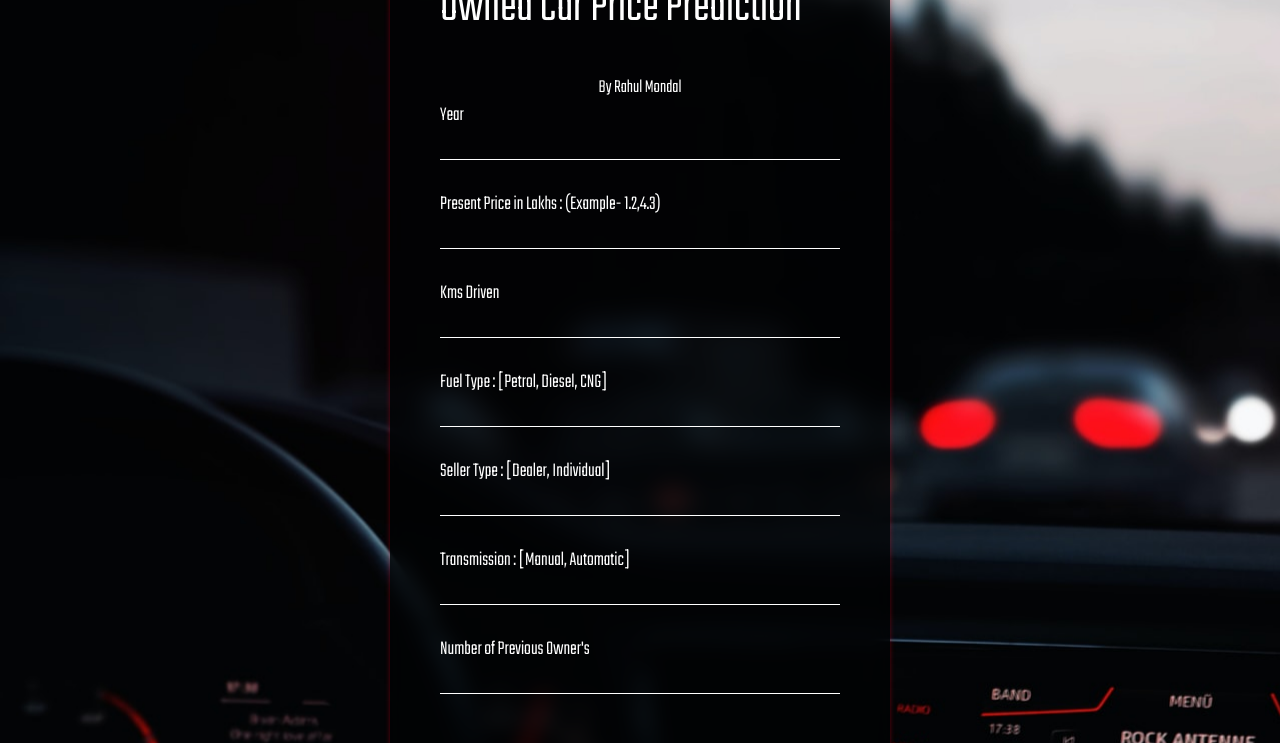
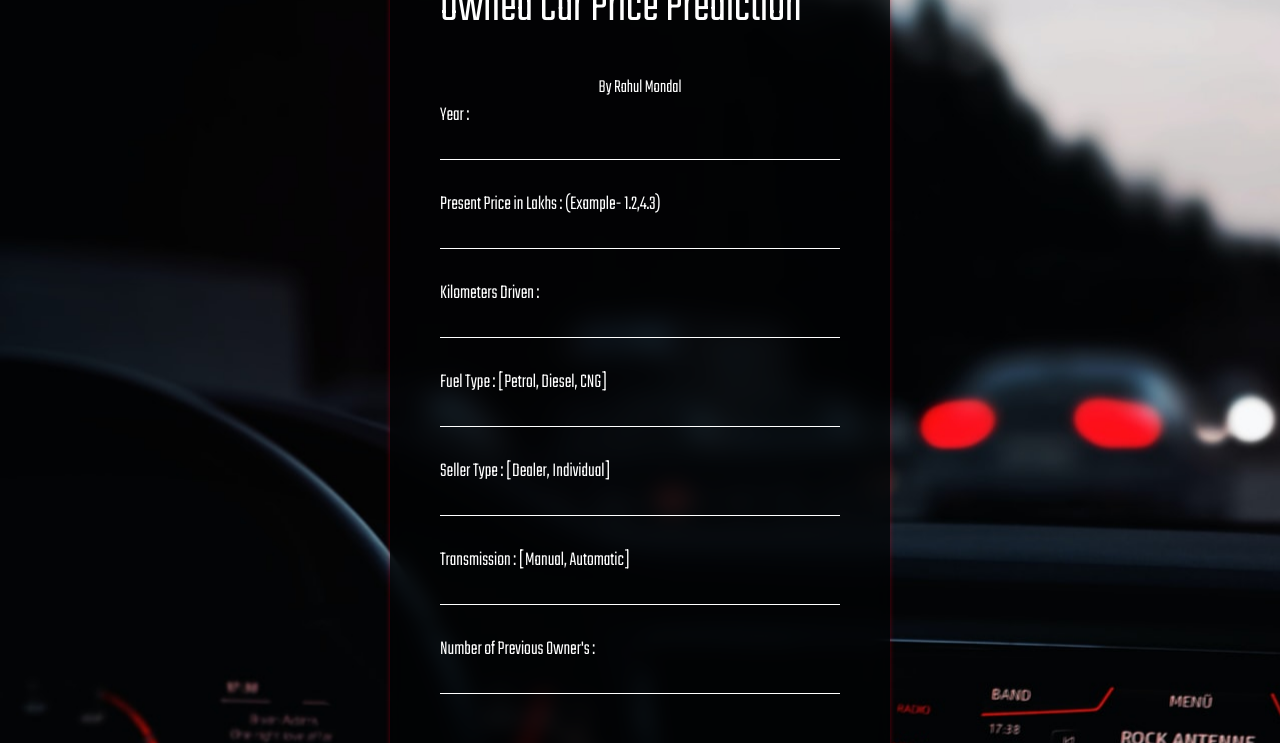
Before and after one commit to eli-shen08/Car-Price, a Flask app: page / in a window 1280 px wide. Shown: the part 131-874 px from the top of the page. Run offline with Flask 2, Linux system fonts and the light colour scheme; parts of the project's set-up code (start-up, migrations or seed data) failed here and were passed over.

Commit message:
Add files via upload

```diff
--- a/templates/index.html
+++ b/templates/index.html
@@ -20,13 +20,13 @@
             <form class="mainForm" action="{{ url_for('predict')}}" method="POST">
                 <h1 class="mainForm_title">Owned Car Price Prediction</h1>
                 <h3 align="center">By Rahul Mondal</h3>
-                <label for="Year">Year</label><br>
+                <label for="Year">Year : </label><br>
                 <input type="text" id="Year" name="Year" required="required" /><br>
 
                 <label for="Present_Price">Present Price in Lakhs : (Example- 1.2,4.3)</label><br>
                 <input type="text" id="Present_Price" name="Present_Price" required="required" /><br>
 
-                <label for="Kms_Driven">Kms Driven</label><br>
+                <label for="Kms_Driven">Kilometers Driven : </label><br>
                 <input type="text" id="Kms_Driven" name="Kms_Driven" required="required" /><br>
 
                 <label for="Fuel_Type">Fuel Type : [Petrol, Diesel, CNG]</label><br>
@@ -38,7 +38,7 @@
                 <label for="Transmission">Transmission : [Manual, Automatic]</label><br>
                 <input type="text" id="Transmission" name="Transmission" required="required" /><br>
 
-                <label for="Owner">Number of Previous Owner's</label><br>
+                <label for="Owner">Number of Previous Owner's : </label><br>
                 <input type="text" id="Owner" name="Owner" required="required" /><br>
 
                 <div class="btn_con flexc">
```
